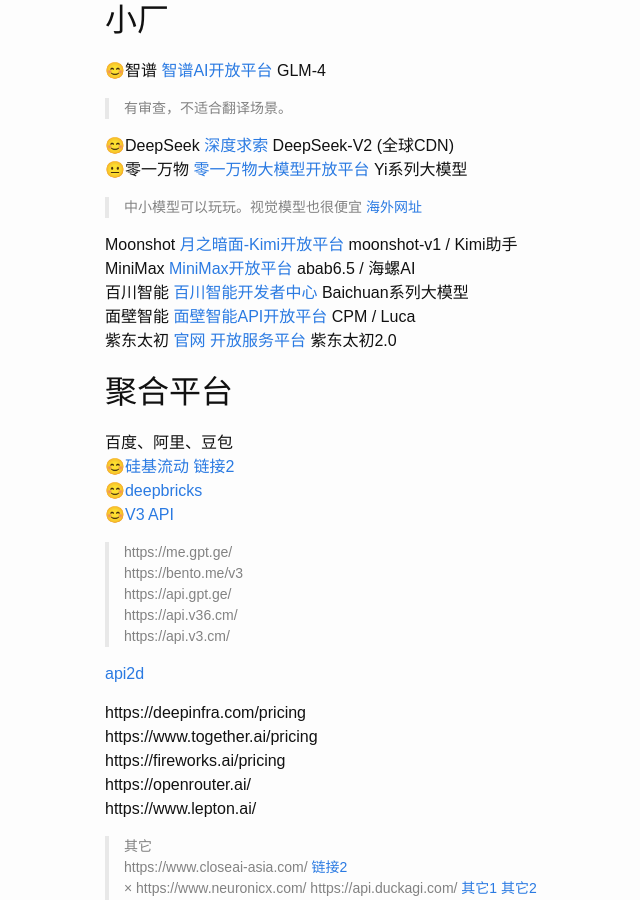
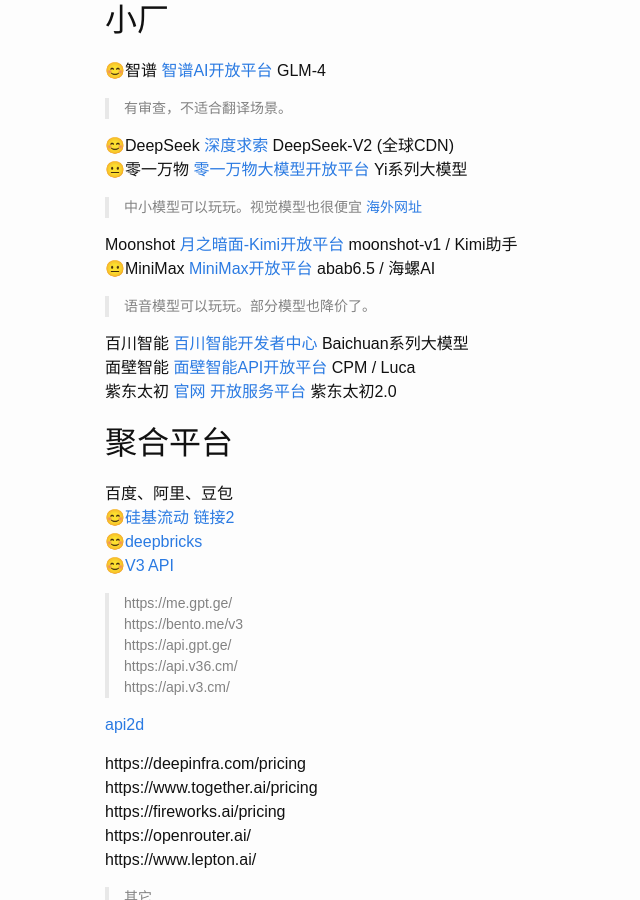
Before and after one commit to lgh06/blog, a Jekyll site: the page built from _posts/2024-06-27-big-model.md, in a window 1280 px wide and 900 px high, scrolled down 572 px. Shown: the whole window, without its empty margins (165-805 px from the left). Built offline with Jekyll 4.4.1, drawn with Linux system fonts in a browser that asks for light colours; a style sheet for code colours, icons or effects is not loaded.

```diff
--- a/_posts/2024-06-27-big-model.md
+++ b/_posts/2024-06-27-big-model.md
@@ -29,7 +29,9 @@ categories: tech tools
 > 中小模型可以玩玩。视觉模型也很便宜  [海外网址](https://platform.01.ai/)
 
 Moonshot [月之暗面-Kimi开放平台](https://platform.moonshot.cn/) moonshot-v1 / Kimi助手
-MiniMax [MiniMax开放平台](https://platform.minimaxi.com/) abab6.5 / 海螺AI
+😐MiniMax [MiniMax开放平台](https://platform.minimaxi.com/) abab6.5 / 海螺AI
+> 语音模型可以玩玩。部分模型也降价了。
+
 百川智能 [百川智能开发者中心](https://platform.baichuan-ai.com/) Baichuan系列大模型
 面壁智能 [面壁智能API开放平台](https://modelbest.cn/openapi)  CPM / Luca
 紫东太初 [官网](https://taichu-web.ia.ac.cn/) [开放服务平台](https://ai-maas.wair.ac.cn/)  紫东太初2.0
```
